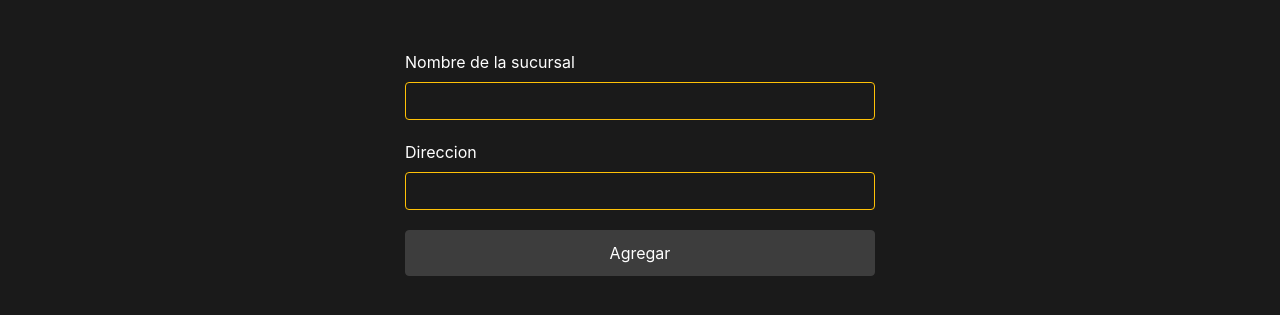
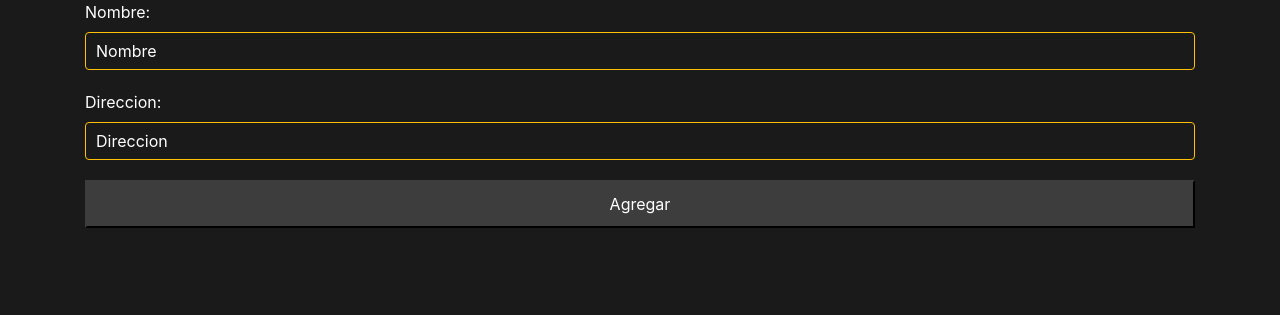
Before and after one commit to gretoide/Ferreplus, a Django app: page /agregar-sucursal/ in a window 1280 px wide. Shown: the top 315 px of the page. Run offline with Django 5.2, Linux system fonts and the light colour scheme; some libraries are stand-ins or nearby versions.

Commit message:
Agregar sucursal

```diff
--- a/ferreplus/ferreplus/static/css/agregar_sucursal.css
+++ b/ferreplus/ferreplus/static/css/agregar_sucursal.css
@@ -2,6 +2,10 @@
 body {
     background-color: #1a1a1a; /* Color de fondo negro */
     color: #ffffff; /* Color de texto blanco */
+}
+
+.error{
+    color: red;
 }
 
 .container {
--- a/ferreplus/templates/vista_administrador/nueva_sucursal.html
+++ b/ferreplus/templates/vista_administrador/nueva_sucursal.html
@@ -11,19 +11,17 @@
     <link rel="stylesheet" type="text/css" href="{% static 'css/agregar_sucursal.css' %}">
 </head>
 <body>
-     {% csrf_token %}
-    <form method="POST" class="container">
+  <div class="container-sm">
+    {% csrf_token %}
+    {% block content %}
+    <form method="post">
       {% csrf_token %}
-      <div class="mb-3">
-          <label for="input_nombre" class="form-label">Nombre de la sucursal</label>
-          <input type="text" name="nombre" class="form-control" id="input_nombre">
-        </div>
-        <div class="mb-3">
-          <label for="input_direccion" class="form-label">Direccion</label>
-          <input type="text" name="direccion" class="form-control" id="input_direccion">
-        </div>
-        <button type="submit" class="btn btn-primary">Agregar</button>
-      </form>
+      {{form.as_p}}
+      <input type="submit" value="Agregar" class="btn-primary">
+    </form>
+
+      {% endblock %}
+  </div>
 
     <!-- Enlace a Bootstrap JS -->
     <script src="https://code.jquery.com/jquery-3.5.1.slim.min.js"></script>
--- /dev/null
+++ b/ferreplus/vista_administrador/forms.py
@@ -0,0 +1,10 @@
+import django.forms as forms
+from .models import Sucursal
+
+
+class formularioSucursal(forms.ModelForm):
+    class Meta:
+        model = Sucursal
+        fields = ['nombre', 'direccion']
+        labels = {'nombre': 'Nombre', 'direccion': 'Direccion'}
+        widgets = {'nombre': forms.TextInput(attrs={'class':'form-control', 'placeholder':'Nombre'}), 'direccion': forms.TextInput(attrs={'class':'form-control','placeholder':'Direccion'})}
--- a/ferreplus/vista_administrador/views.py
+++ b/ferreplus/vista_administrador/views.py
@@ -10,8 +10,7 @@ from django.contrib.auth import views as auth_views
 from django.contrib import messages
 from pathlib import Path
 from .models import Sucursal
-from ferreplus.modulos import modulos_registro
-#from .modulos import modulos_publicacion
+from .forms import formularioSucursal as nue_sucur
 from django.contrib.auth.decorators import login_required
 
 from django.core.exceptions import ValidationError
@@ -22,7 +21,6 @@ import secrets
 # Create your views here.
 
 
-
 # Build paths inside the project like this: BASE_DIR / 'subdir'.
 BASE_DIR = Path(__file__).resolve().parent.parent
 
@@ -31,24 +29,26 @@ TEMPLATE_DIR = os.path.join(BASE_DIR, 'templates')
 
 
 def inicio_admin(request):
-    return render(request, os.path.join(TEMPLATE_DIR, 'vista_administrador','pagina_principal_admin.html'))
+    return render(request, os.path.join(TEMPLATE_DIR, 'vista_administrador', 'pagina_principal_admin.html'))
+
 
 def agregar_sucursal(request):
-    return render(request,os.path.join(TEMPLATE_DIR,'vista_administrador','nueva_sucursal.html'))
+    if request.method == "POST":
 
-def crear_sucursal(request):
-    if request.method == "POST":
-        try:
-            sucursal = request.POST.dict()
+        form_sucursal = nue_sucur(request.POST)
+
+        if form_sucursal.is_valid():
+            datos = form_sucursal.cleaned_data
+
             sucursal_nueva = Sucursal.objects.create(
-                nombre = sucursal["nombre"],
-                direccion = sucursal["direccion"]
+                nombre=datos['nombre'],
+                direccion=datos['direccion']
             )
             sucursal_nueva.save()
-            mensaje_de_exito = "La sucursal se creo correctamente"
-            #return render(request, "vista_empleado/nueva_sucursal.html", {"aviso",mensaje_de_exito})
-        except Exception:
-            mensaje_de_error= "La sucursal no se pudo crear"
-            #return render(request, "vista_empleado/nueva_sucursal.html",{"error",mensaje_de_error})
+    else:
+        form_sucursal = nue_sucur()
+    return render(request, os.path.join(TEMPLATE_DIR, 'vista_administrador', 'nueva_sucursal.html'),{"form":form_sucursal})
 
-#def crear_sucursal():
+# def nueva_sucursal(request):
+
+# def crear_sucursal():
```
Also changed, not shown: ferreplus/db.sqlite3.
